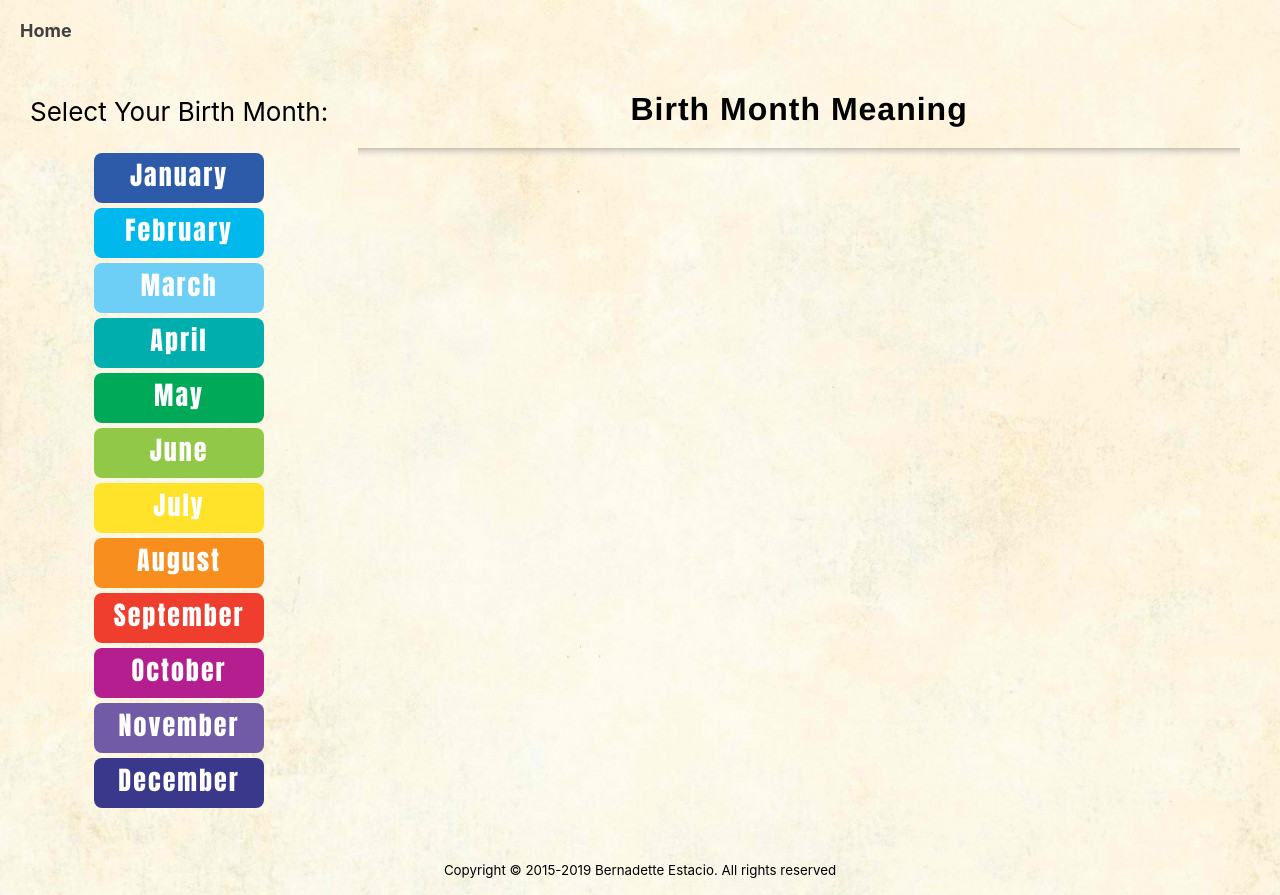
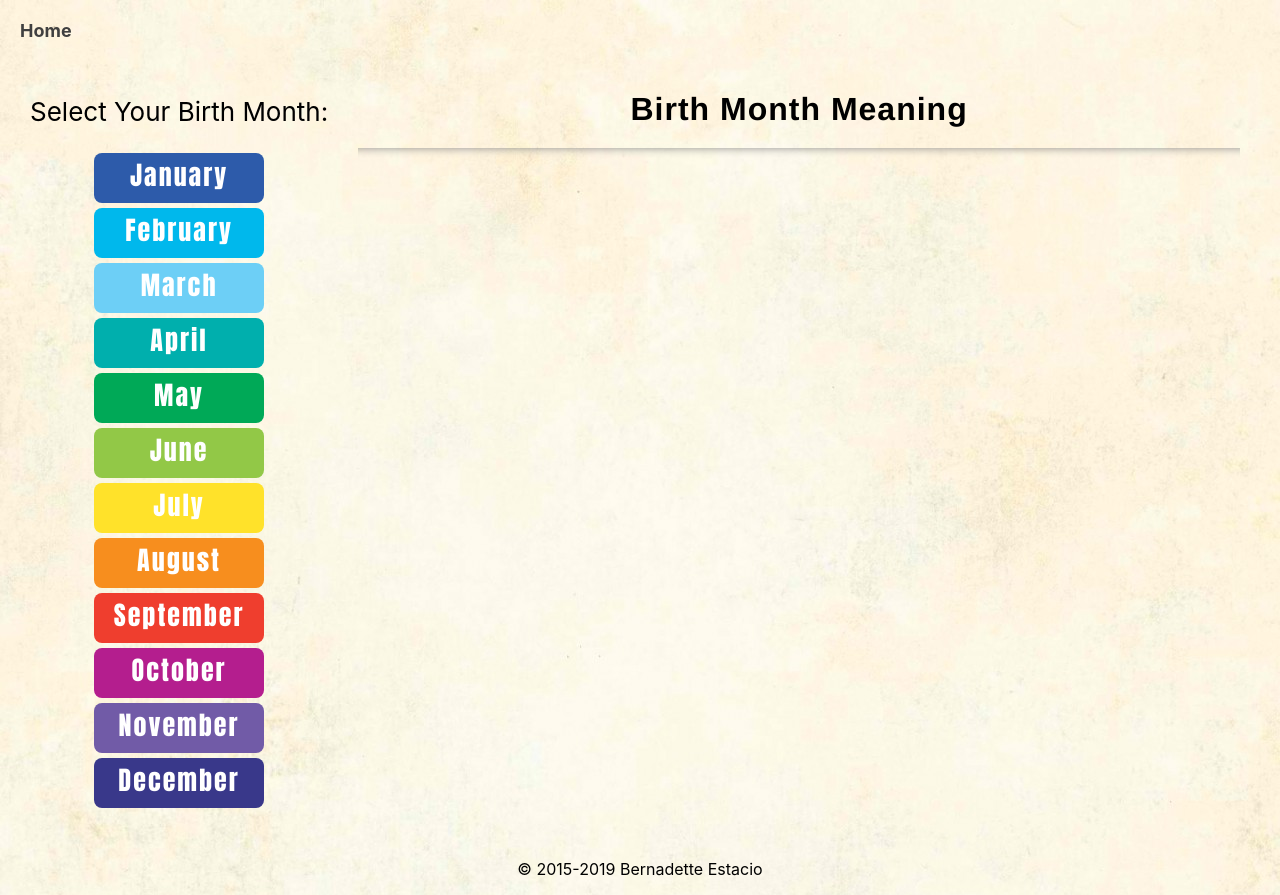
Before and after one commit to bernadette-estacio/birth-month-meaning-react-app, a React (Create React App) app: page / in a window 1280 px wide. Built offline with nearby package versions, Linux system fonts and the light colour scheme.

Commit message:
Updated code

```diff
--- a/src/App.js
+++ b/src/App.js
@@ -18,7 +18,7 @@ class App extends Component {
     const months = [...this.state.monthDB];
     const data = months[index][clickedMonth];
     setTimeout(
-      function() {
+      function () {
         this.setState({
           month: clickedMonth,
           meaning: data.map((line, i) => <p key={i}>{line}</p>)
@@ -36,7 +36,7 @@ class App extends Component {
         {/* Home Link */}
         <nav>
           <a
-            href="http://bernadetteengleman.com/index.html"
+            href="https://bernadetteestacio.site/"
             target="_blank"
             rel="noopener noreferrer"
           >
@@ -53,11 +53,7 @@ class App extends Component {
         </main>
 
         <footer>
-          <p>
-            <small>
-              Copyright © 2015-{new Date().getFullYear()} Bernadette Estacio.
-              All rights reserved
-            </small>
+          <p>© 2015-{new Date().getFullYear()} Bernadette Estacio
           </p>
         </footer>
       </div>
```
